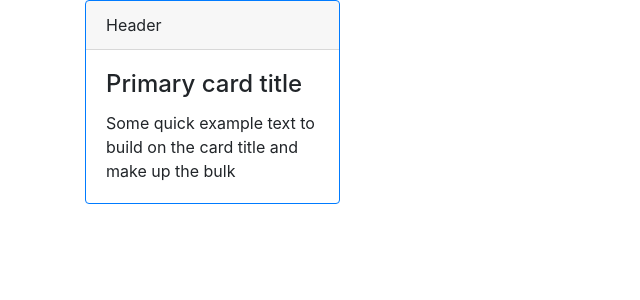
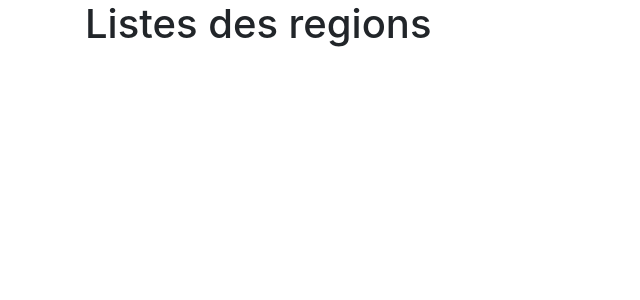
Before and after one commit to jeandev84/apiSymfony, a Symfony app: template api/templates/api/index.html.twig in a window 1280 px wide. Shown: the top 300 px of the page, without its empty margins (0-640 px from the left). Run offline with Twig, Linux system fonts and the light colour scheme; the template is opened without the code that fills it, so the values that code supplies are empty; some libraries are stand-ins or nearby versions.

Commit message:
Liste des Regions

```diff
--- a/api/templates/api/index.html.twig
+++ b/api/templates/api/index.html.twig
@@ -1,21 +1,21 @@
 {% extends 'base.html.twig' %}
 
-{% block title %}Hello ApiController!{% endblock %}
+{% block title %}Liste des regions{% endblock %}
 
 {% block body %}
 <div class="container">
+    <h1>Listes des regions</h1>
     <div class="row">
-        <div class="col-md-3">
-            <div class="card border-primary mb-3" style="max-width: 20rem;">
-                <div class="card-header">Header</div>
-                <div class="card-body">
-                    <h4 class="card-title">Primary card title</h4>
-                    <p class="card-text">
-                        Some quick example text to build on the card title and make up the bulk
-                    </p>
+            {% for maRegion in mesRegions %}
+             <div class="col-md-3">
+                <div class="card border-primary mb-3" style="max-width: 20rem;">
+                    <div class="card-header">{{ maRegion.code }}</div>
+                    <div class="card-body">
+                        <h4 class="card-title">{{ maRegion.nom }}</h4>
+                    </div>
                 </div>
-            </div>
-        </div>
+             </div>
+            {% endfor %}
     </div>
 </div>
 {% endblock %}
```
Also changed, not shown: api/src/Controller/ApiController.php (+12 -5 lines), api/templates/old/api/index2.html.twig (added, +23 -0 lines).
